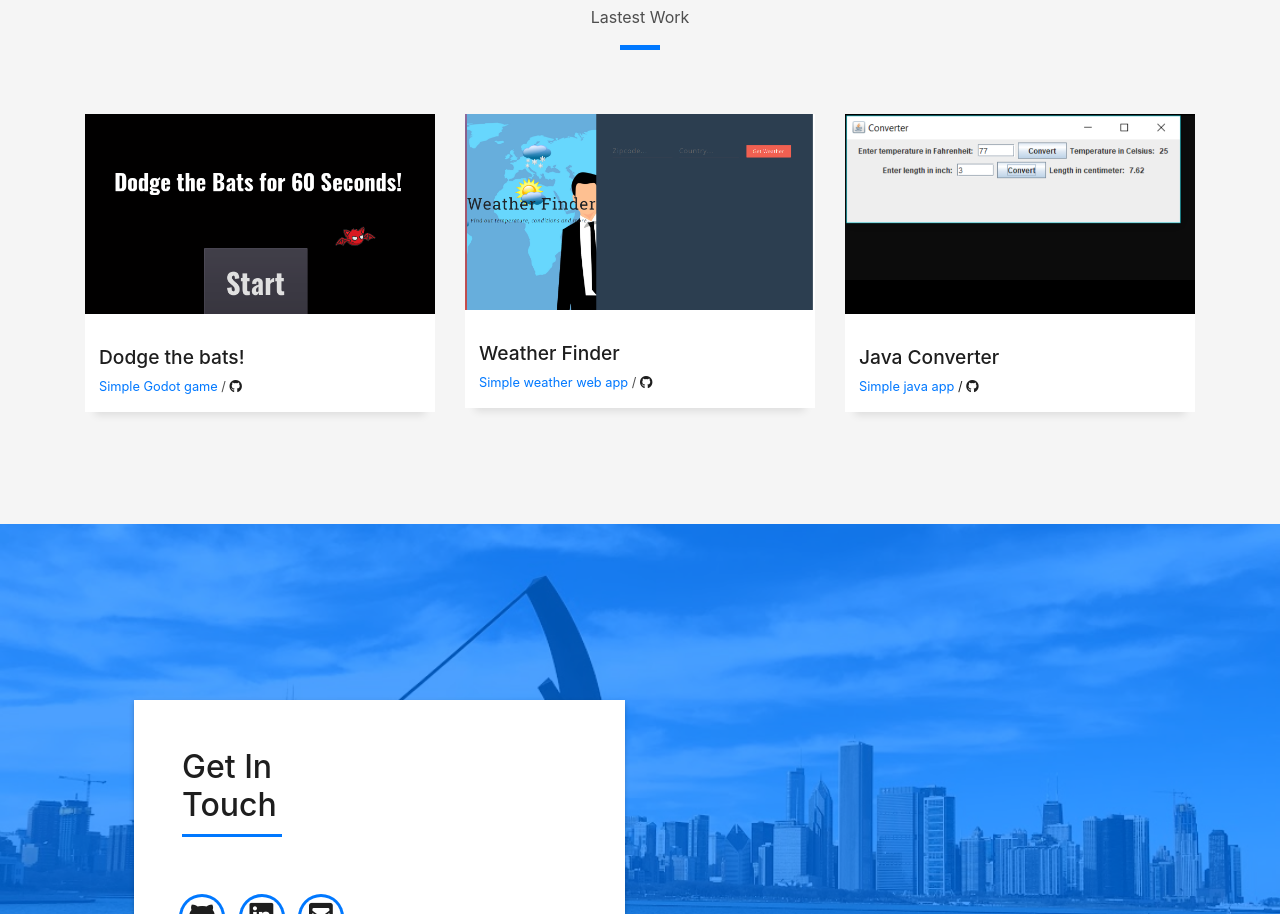
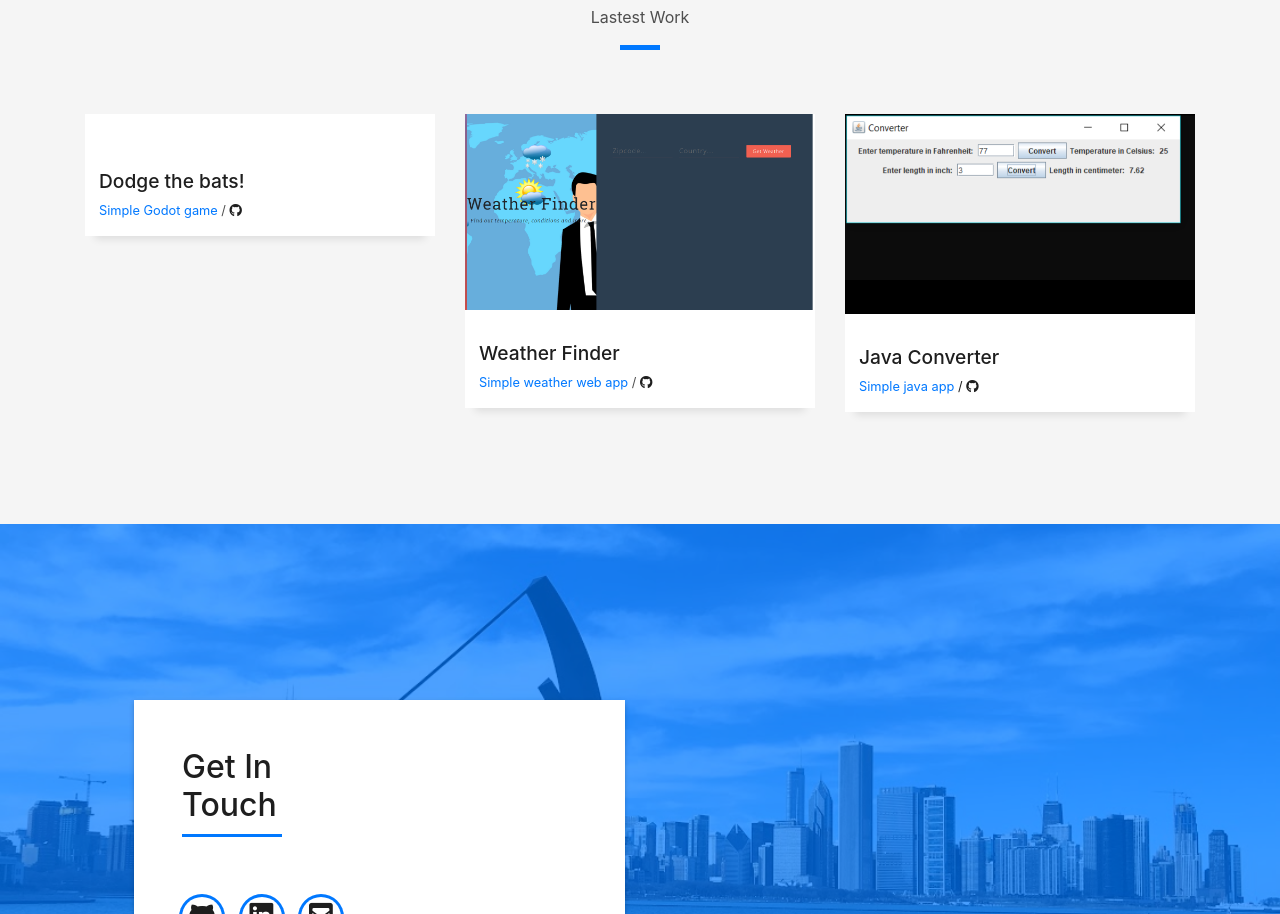
Before and after one commit to dustintnguyen/dustintnguyen, a plain HTML site: page index.html in a window 1280 px wide. Shown: the part 1612-2526 px from the top of the page. Drawn offline with Linux system fonts and the light colour scheme.

Commit message:
Update index.html

```diff
--- a/index.html
+++ b/index.html
@@ -176,7 +176,7 @@
                   <div class="work-box">
                     <a href="#" data-featherlight="#Bats-details">
                         <div class=" work-img">
-                            <img src="./img/firstgame.png" alt="" class="img-fluid">
+                            <img src="url(img/firstgame.png)" alt="" class="img-fluid">
                         </div>
                         <div class="work-content">
                             <div class="row">
```
